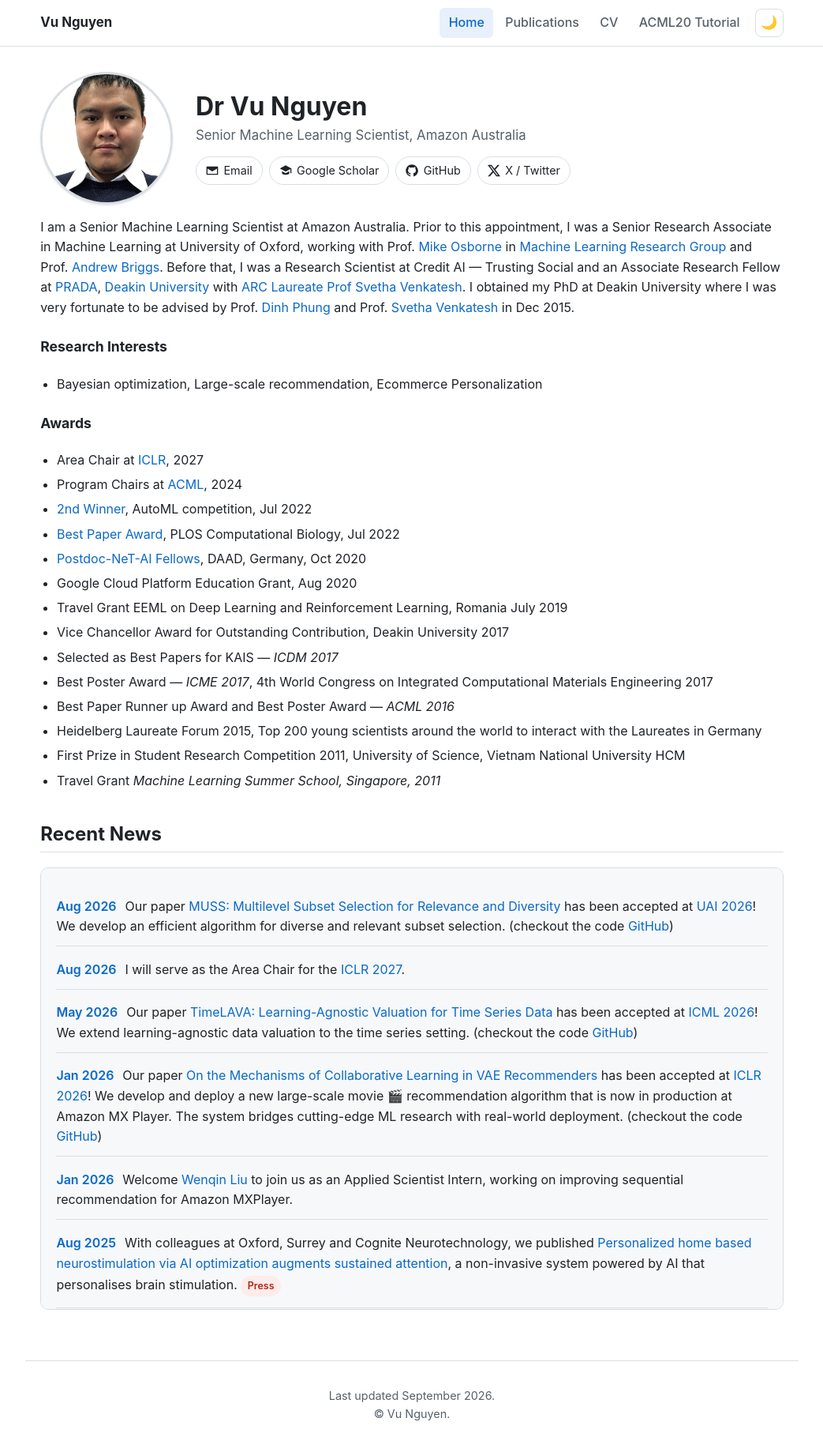
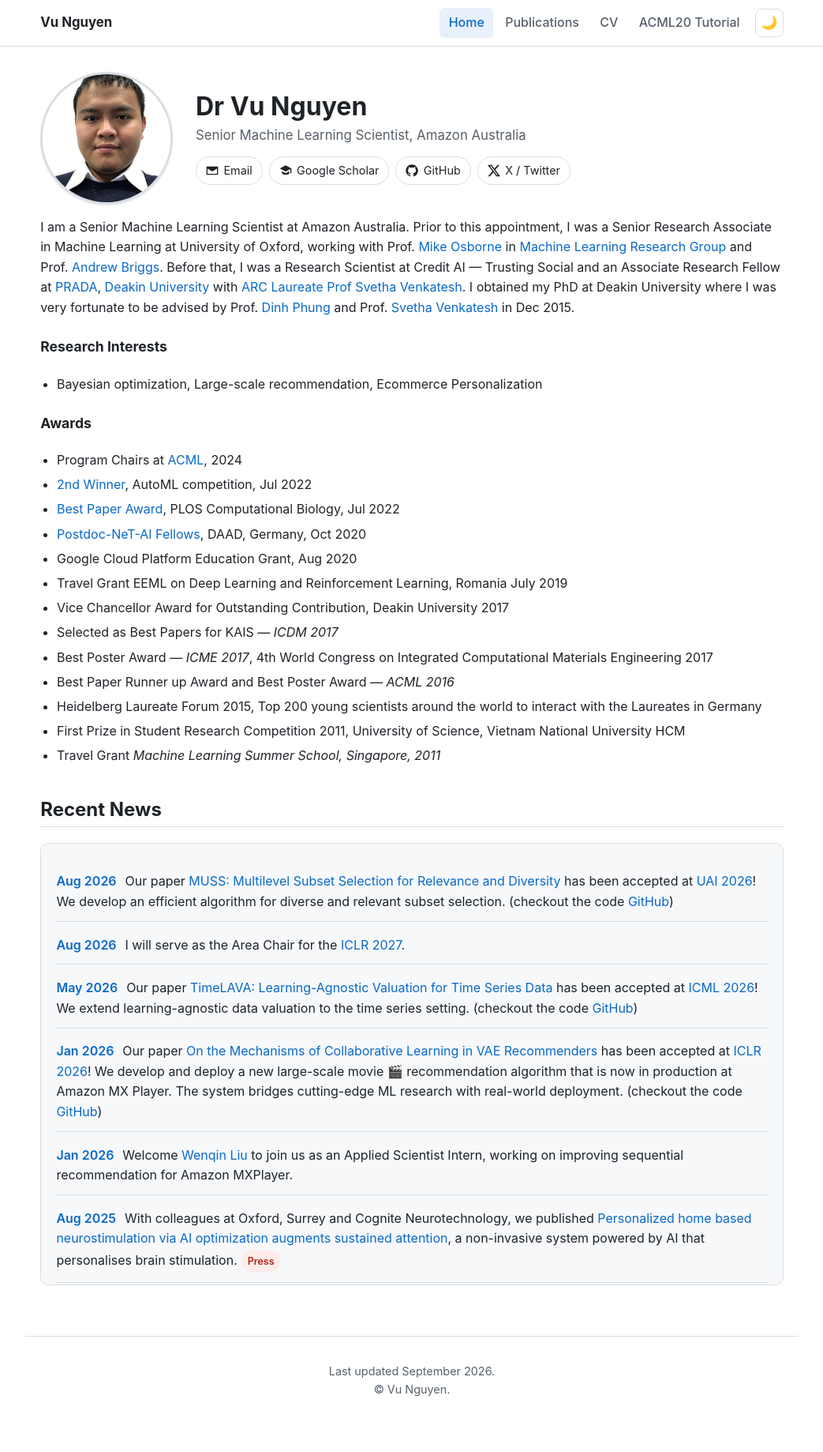
Before and after one commit to ntienvu/ntienvu.github.io, a Jekyll site: the page index.html, which Jekyll copies as it is, in a window 1280 px wide. Shown: the top 1838 px of the page at 79% size, without its empty margins (118-1161 px from the left). Built offline with Jekyll 4.4.1, drawn with Linux system fonts in a browser that asks for light colours.

Commit message:
Update index.html

```diff
--- a/index.html
+++ b/index.html
@@ -82,7 +82,6 @@
 
     <h4>Awards</h4>
     <ul>
-      <li>Area Chair at <a href="https://iclr.cc/Conferences/2027">ICLR</a>, 2027</li>
       <li>Program Chairs at <a href="https://www.acml-conf.org/2024/home/organizing-committee/">ACML</a>, 2024</li>
       <li><a href="https://automl.github.io/dac4automlcomp/">2nd Winner</a>, AutoML competition, Jul 2022</li>
       <li><a href="./img/nav/plos_computational_biology_best_paper_award.jpg">Best Paper Award</a>, PLOS Computational Biology, Jul 2022</li>
```
